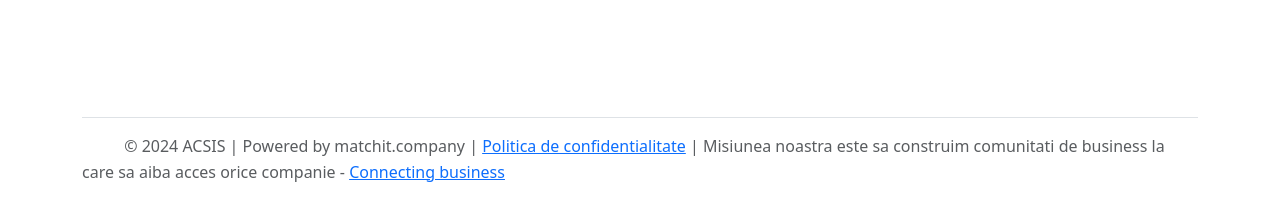
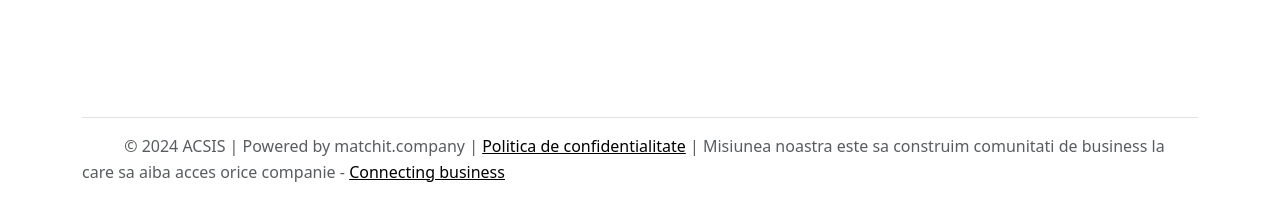
Before and after one commit to Alygreat/Comunitate-ACSIS, a plain HTML site: page index.html in a window 1280 px wide. Shown: the part 2732-2953 px from the top of the page. Drawn offline with nearby package versions, Linux system fonts and the light colour scheme.

Commit message:
Update index.html

```diff
--- a/index.html
+++ b/index.html
@@ -929,7 +929,7 @@ https://maps.app.goo.gl/tyKtMxiAcL5kMoDv5
       <a href="/" class="mb-3 me-2 mb-md-0 text-body-secondary text-decoration-none lh-1">
         <svg class="bi" width="30" height="24"><use xlink:href="#bootstrap"></use></svg>
       </a>
-      <span class="mb-3 mb-md-0 text-body-secondary">© 2024 ACSIS | Powered by matchit.company | <a href="https://matchit.company/politica-de-confidentialitate"> Politica de confidentialitate</a> | Misiunea noastra este sa construim comunitati de business la care sa aiba acces orice companie - <a href="https://matchit.company/"> Connecting business</a></span>
+      <span class="mb-3 mb-md-0 text-body-secondary">© 2024 ACSIS | Powered by matchit.company | <a href="https://matchit.company/politica-de-confidentialitate" class="text-body-emphasis"> Politica de confidentialitate</a> | Misiunea noastra este sa construim comunitati de business la care sa aiba acces orice companie - <a href="https://matchit.company/" class="text-body-emphasis"> Connecting business</a></span>
 
 
     <ul class="nav col-md-4 justify-content-end list-unstyled d-flex">
```
